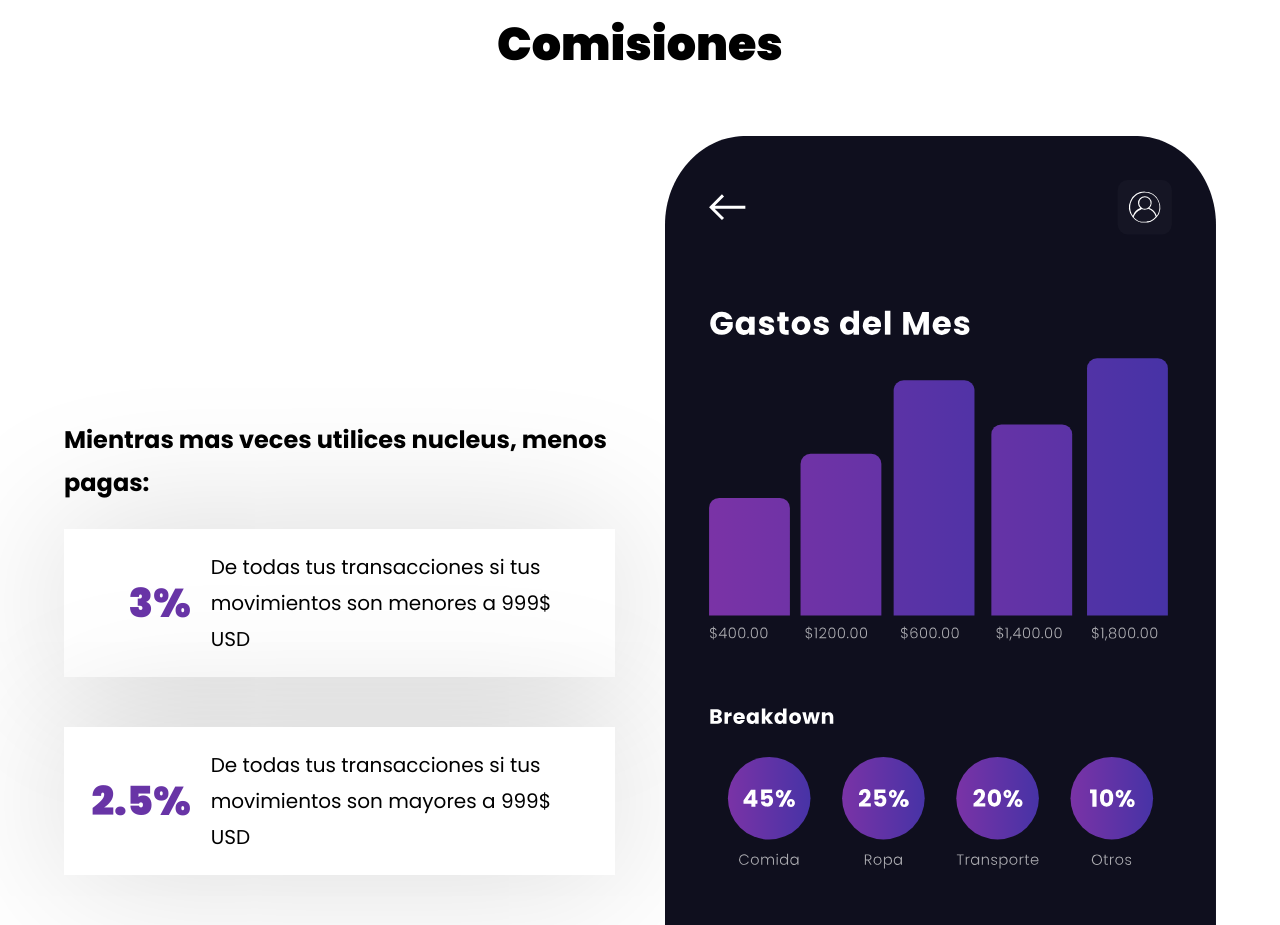
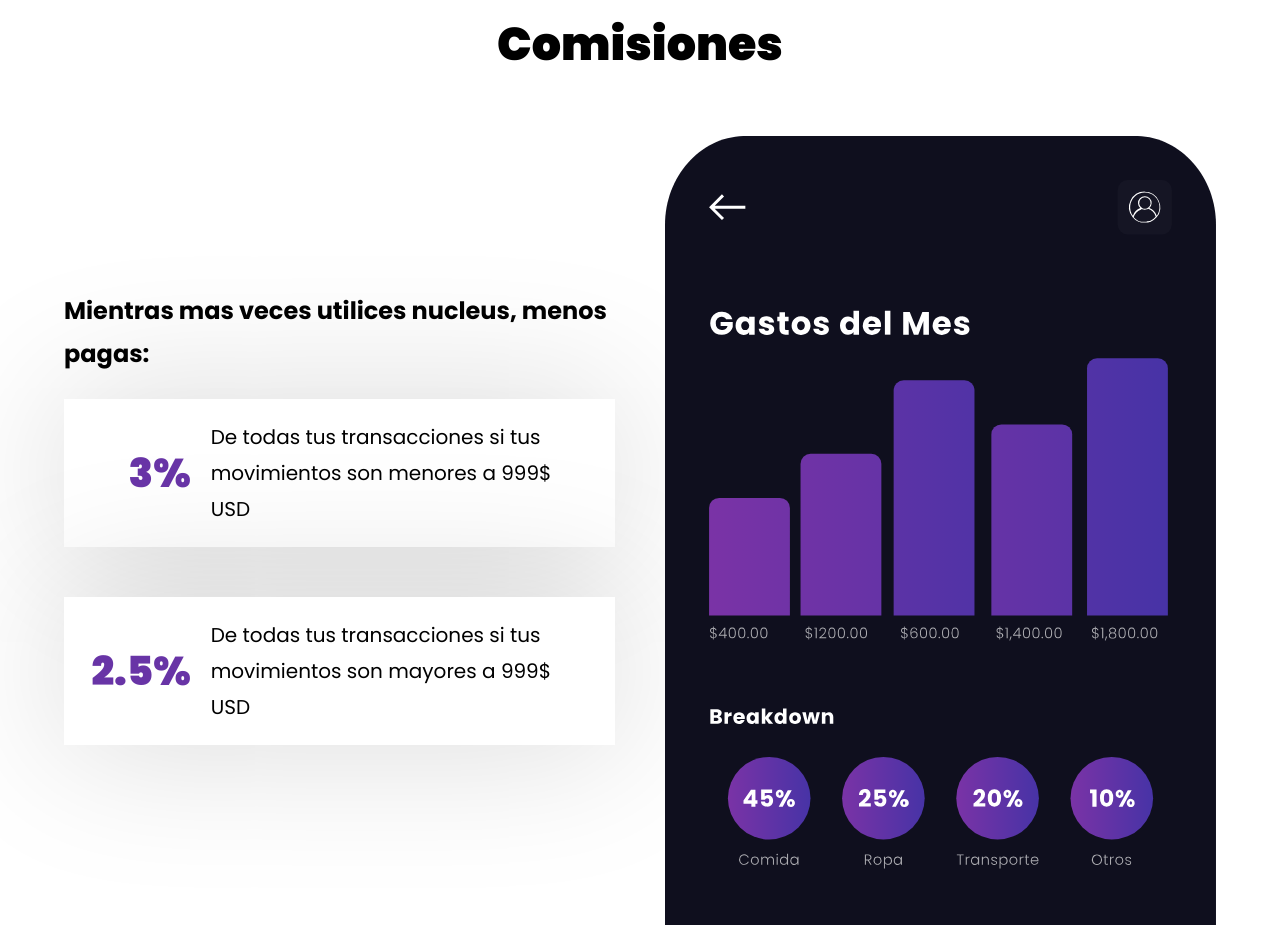
Before and after one commit to CPX10/TIENDA-NUCLEUS, a plain HTML site: page index.html in a window 1280 px wide. Shown: the part 3169-4094 px from the top of the page. Drawn offline with Linux system fonts and the light colour scheme.

Commit message:
Arreglando la section de comisiones

```diff
--- a/css/styles.css
+++ b/css/styles.css
@@ -302,9 +302,9 @@ img {
 		align-items: center;
 	}
 }
-@media (min-width: 998px) {
+@media (min-width: 992px) {
 	.comisiones__grid {
-		align-items: flex-end;
+		align-items: center;
 	}
 }
 
```
